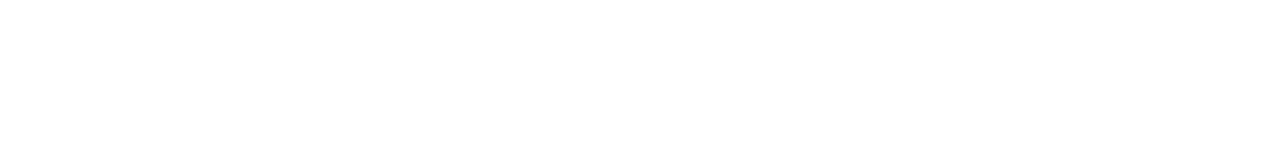
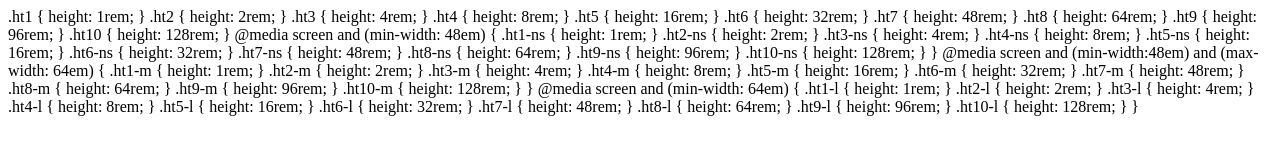
Before and after one commit to mrmrs/css-height-scale, a website: page index.html in a window 1280 px wide. Drawn offline with Linux system fonts and the light colour scheme.

Commit message:
Adding css contents to html file for documentation

```diff
--- a/index.html
+++ b/index.html
@@ -12,5 +12,55 @@
     <link rel="stylesheet" href="height-scale.css">
   </head>
   <body>
-  </body>
+.ht1   { height: 1rem; }
+.ht2   { height: 2rem; }
+.ht3   { height: 4rem; }
+.ht4   { height: 8rem; }
+.ht5   { height: 16rem; }
+.ht6   { height: 32rem; }
+.ht7   { height: 48rem; }
+.ht8   { height: 64rem; }
+.ht9   { height: 96rem; }
+.ht10  { height: 128rem; }
+
+@media screen and (min-width: 48em) {
+.ht1-ns   { height: 1rem; }
+.ht2-ns   { height: 2rem; }
+.ht3-ns   { height: 4rem; }
+.ht4-ns   { height: 8rem; }
+.ht5-ns   { height: 16rem; }
+.ht6-ns   { height: 32rem; }
+.ht7-ns   { height: 48rem; }
+.ht8-ns   { height: 64rem; }
+.ht9-ns   { height: 96rem; }
+.ht10-ns  { height: 128rem; }
+}
+
+@media screen and (min-width:48em) and (max-width: 64em) {
+.ht1-m   { height: 1rem; }
+.ht2-m   { height: 2rem; }
+.ht3-m   { height: 4rem; }
+.ht4-m   { height: 8rem; }
+.ht5-m   { height: 16rem; }
+.ht6-m   { height: 32rem; }
+.ht7-m   { height: 48rem; }
+.ht8-m   { height: 64rem; }
+.ht9-m   { height: 96rem; }
+.ht10-m  { height: 128rem; }
+}
+
+@media screen and (min-width: 64em) {
+.ht1-l   { height: 1rem; }
+.ht2-l   { height: 2rem; }
+.ht3-l   { height: 4rem; }
+.ht4-l   { height: 8rem; }
+.ht5-l   { height: 16rem; }
+.ht6-l   { height: 32rem; }
+.ht7-l   { height: 48rem; }
+.ht8-l   { height: 64rem; }
+.ht9-l   { height: 96rem; }
+.ht10-l  { height: 128rem; }
+}
+
+</body>
 </html>
```
